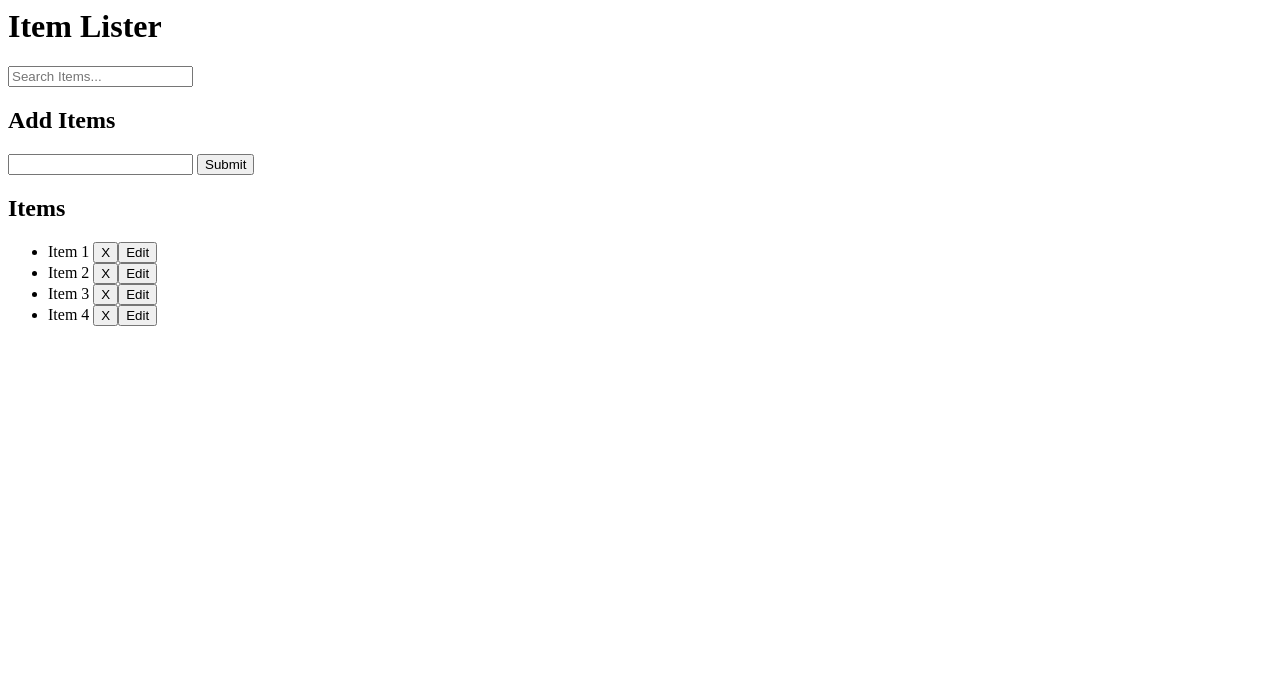
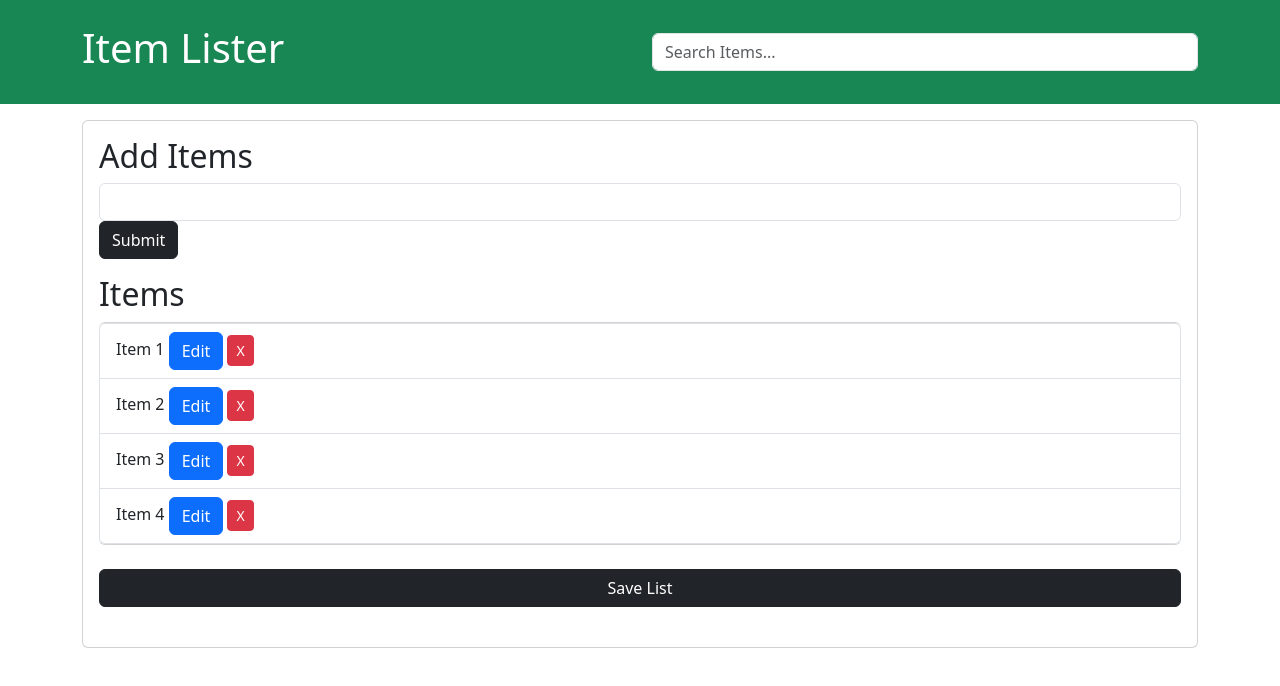
Before and after one commit to Ankitsinha007/firstgit, a plain HTML site: page index.html in a window 1280 px wide. Drawn offline with nearby package versions, Linux system fonts and the light colour scheme.

Commit message:
Update index.html

```diff
--- a/index.html
+++ b/index.html
@@ -1,4 +1,14 @@
-<header id="main-header" class="bg-success text-white p-4 mb-3">
+<!DOCTYPE html>
+<html lang="en">
+<head>
+  <meta charset="UTF-8">
+  <meta name="viewport" content="width=device-width, initial-scale=1.0">
+  <link rel="stylesheet" href="https://cdn.jsdelivr.net/npm/bootstrap@5.3.0/dist/css/bootstrap.min.css">
+
+  <title>Item Lister</title>
+</head>
+<body id="all">
+  <header id="main-header" class="bg-success text-white p-4 mb-3">
     <div class="container">
       <div class="row">
         <div class="col-md-6">
@@ -15,14 +25,37 @@
     <h2 class="title">Add Items</h2>
     <form id="addForm" class="form-inline mb-3">
       <input type="text" class="form-control mr-2" id="item">
+
       <input type="submit" class="btn btn-dark" value="Submit">
     </form>
     <h2 class="title">Items</h2>
     <ul id="items" class="list-group">
-      <li class="list-group-item">Item 1 <button class="btn btn-danger btn-sm float-right delete">X</button><button class="editButton">Edit</button></li></li>
-      <li class="list-group-item">Item 2 <button class="btn btn-danger btn-sm float-right delete">X</button><button class="editButton">Edit</button></li></li>
-      <li class="list-group-item">Item 3 <button class="btn btn-danger btn-sm float-right delete">X</button><button class="editButton">Edit</button></li></li>
-      <li class="list-group-item">Item 4 <button class="btn btn-danger btn-sm float-right delete">X</button><button class="editButton">Edit</button></li></li>
+      <li class="list-group-item">Item 1
+        <button type="button" class="btn btn-primary">Edit</button>
+        <button class="btn btn-danger btn-sm float-right delete">X</button>
+        </li>
+      <li class="list-group-item">Item 2
+        <button type="button" class="btn btn-primary">Edit</button>
+        <button class="btn btn-danger btn-sm float-right delete">X</button>
+        </li>
+      <li class="list-group-item">Item 3
+        <button type="button" class="btn btn-primary">Edit</button>
+        <button class="btn btn-danger btn-sm float-right delete">X</button></li>
+
+      <li class="list-group-item">Item 4
+        <button type="button" class="btn btn-primary">Edit</button>
+        <button class="btn btn-danger btn-sm float-right delete">X</button>
+       </li>
     </ul>
+      <br>
+    <button  class="btn btn-dark" id="button">Save List</button>
+    <br>
+
+    <div id="output"></div>
+
    </div>
   </div>
+
+  <script src="index.js"></script>
+</body>
+</html>
```
